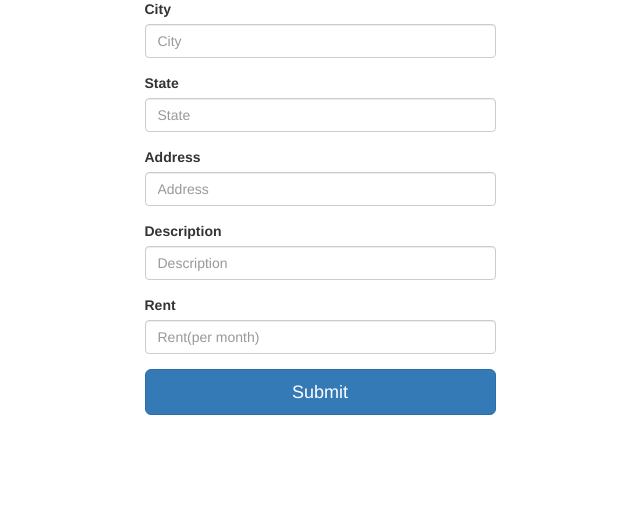
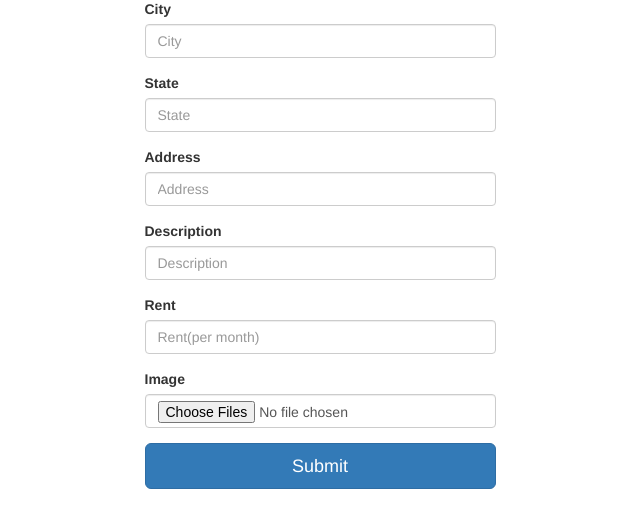
Before and after one commit to srujangit123/DBMS-Project, a Django app: page /houses/add_house in a window 1280 px wide. Shown: the part 163-691 px from the top of the page, without its empty margins (320-960 px from the left). Run offline with Django 3.2, Linux system fonts and the light colour scheme; the visitor is signed in with stand-in values (Sample User, id 1); some libraries are stand-ins or nearby versions.

Commit message:
image upload

```diff
--- a/rent_app/views.py
+++ b/rent_app/views.py
@@ -6,7 +6,7 @@ from .models import CustomUser,CustomUserManager, House, HouseImages, Review
 from django.conf import settings
 from .forms import *
 from django.contrib import messages
-
+import datetime
 
 def HomePage(request):
 
@@ -186,9 +186,13 @@ def addHouse(request):
                                     description=request.POST['description'],
                                     rent=request.POST['rent']
                                     )
+            imgs = request.FILES.getlist('image',False)
+            for img in imgs:
+                if img:
+                    imgx = HouseImages(image=img, house_id=new_house)
+                    imgx.save()
 
-            # redirect to house detail page
             return redirect('/houses/' + str(new_house.house_id))
         return render(request,'add_house.html')
     else:
-        return render("/login")
+        return redirect("/login")
--- a/templates/add_house.html
+++ b/templates/add_house.html
@@ -58,10 +58,10 @@
                 <div class="form-group">
                     <input class="form-control" type="number" name="rent" placeholder="Rent(per month)">
                 </div>
-                <!-- <div><label for="image">Image</label></div>
+                <div><label for="image">Image</label></div>
                 <div class="form-group">
-                    <input class="form-control" type="submit" value="Upload Image" name="image" placeholder="Image">
-                </div>  -->
+                    <input class="form-control" type="file" name="image" placeholder="Image" multiple>
+                </div>
                 <div class="form-group">
                     <button class="btn btn-lg btn-primary btn-block" type="submit" name="">Submit</button>
                 </div>
```
